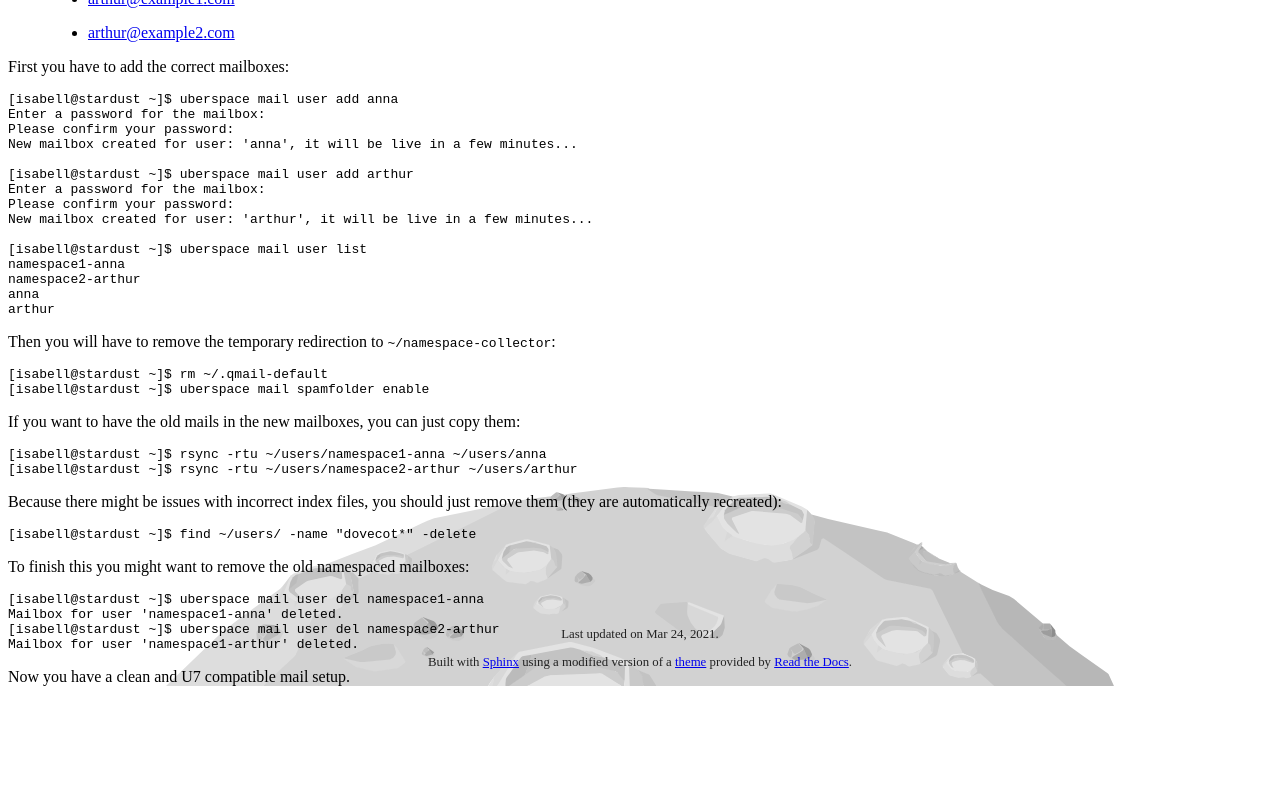
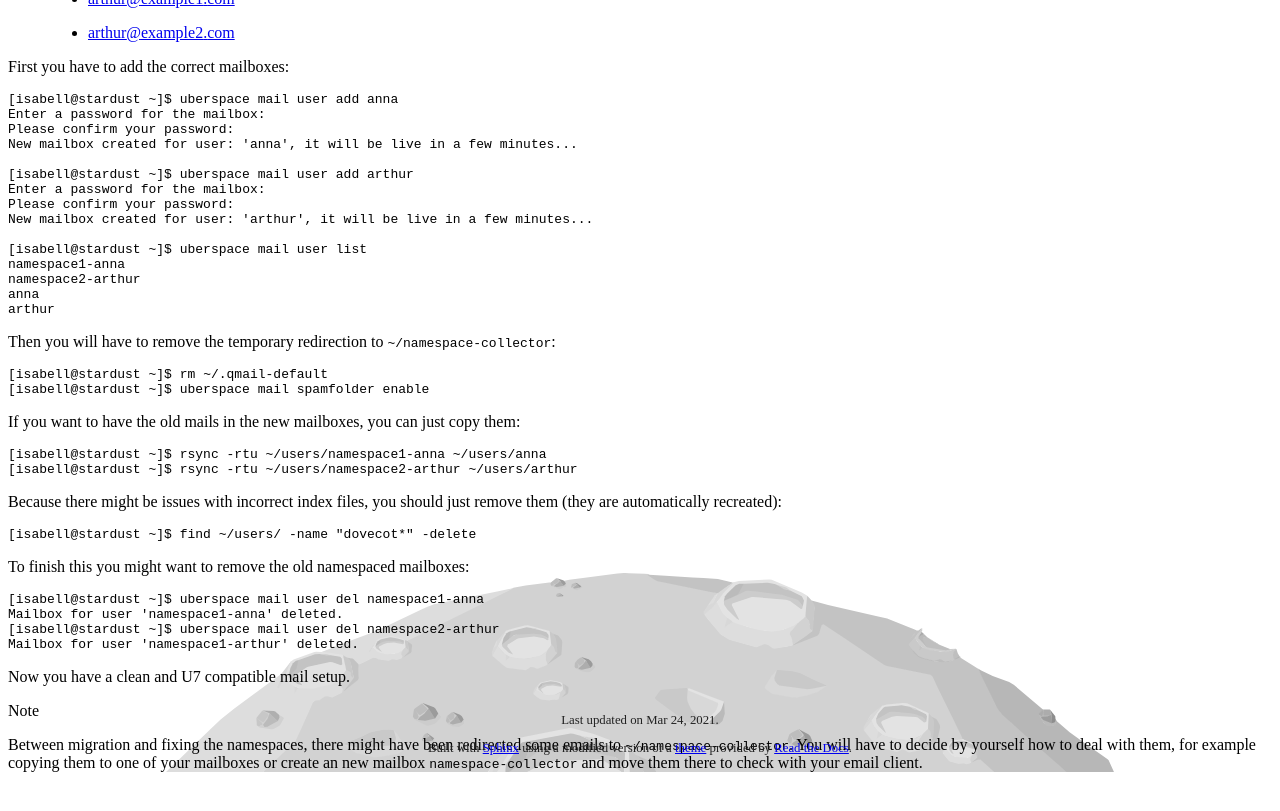
Before and after one commit to Uberspace/manual, a Sphinx documentation site: the page built from source/u6-namespaces.rst, in a window 1280 px wide and 900 px high, scrolled down 2675 px. Shown: the top 811 px of the window. Built offline with Sphinx 7.4.7 and the Read the Docs theme 2.0.0, drawn with Linux system fonts in a browser that asks for light colours.

Commit message:
[u6-namespaces] add note for namespace-collector

```diff
--- a/source/u6-namespaces.rst
+++ b/source/u6-namespaces.rst
@@ -99,3 +99,7 @@ To finish this you might want to remove the old namespaced mailboxes:
   Mailbox for user 'namespace1-arthur' deleted.
 
 Now you have a clean and U7 compatible mail setup.
+
+.. note::
+
+ Between migration and fixing the namespaces, there might have been redirected some emails to ``~/namespace-collector``. You will have to decide by yourself how to deal with them, for example copying them to one of your mailboxes or create an new mailbox ``namespace-collector`` and move them there to check with your email client.
```
